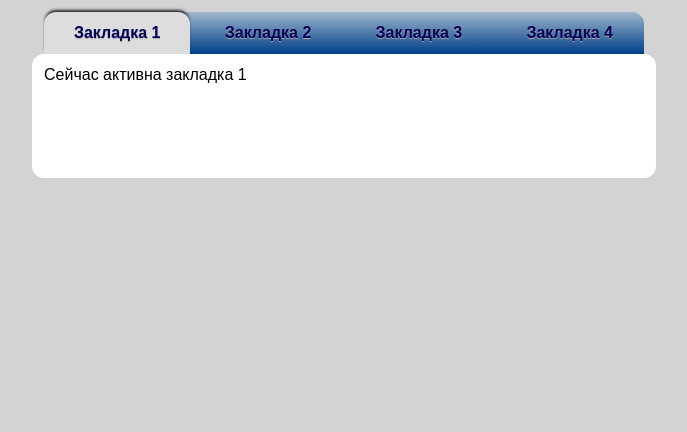
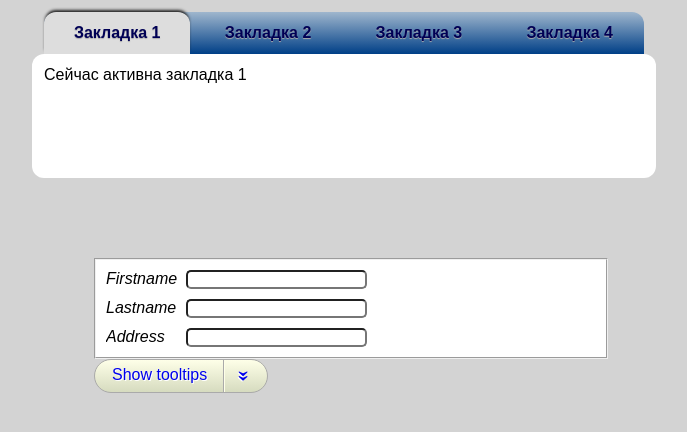
Before and after one commit to alphavita/GoIT, a plain HTML site: page Tech Skills/JS-Module 7-8/default.html in a window 1280 px wide. Shown: the whole page, without its empty margins (284-971 px from the left). Drawn offline with Linux system fonts and the light colour scheme.

Commit message:
working js 7-8

```diff
--- a/Tech Skills/JS-Module 7-8/css/default.css
+++ b/Tech Skills/JS-Module 7-8/css/default.css
@@ -9,6 +9,9 @@ body {
     font-size: 16px;
     width:100%;
 }
+
+/* ДЗ 7-8, часть 1*/
+
 .container {
     width: 800px;
     margin-left: auto;
@@ -80,3 +83,87 @@ body {
 .selected-pane{
     display: block;
 }
+
+
+
+/* ДЗ 7-8, часть 2*/
+
+.questionnaire{
+    margin: 80px auto;
+    width: 500px;
+}
+.questionnaire fieldset {
+    padding-top: 10px;
+    background-color: white;
+}
+.questionnaire__question {
+    display: block;
+    width: 500px;
+    margin-left: 10px;
+    margin-bottom: 10px;
+    clear: both;
+    overflow: hidden;
+    text-align: right;
+}
+.questionnaire__name{
+    float: left;
+    text-align: left;
+    width: 80px;
+    font-style: oblique;
+}
+.questionnaire__control{
+    float: left;
+    border-radius: 5px;
+}
+.questionnaire__tooltip {
+    float: left;
+    border: 1px solid grey;
+    border-radius: 7px;
+    margin-left: 30px;
+    padding: 0 9px;
+    font-size: 12px;
+    color: darkblue;
+    box-shadow: 5px 11px 2px 0px black;
+    background-color: lightgrey;
+    opacity: 0.7;
+    display: none;
+}
+.show-all {
+  display: inline-block;
+    text-shadow: 1px 1px #fff;
+    text-decoration: none;
+    padding: 3px 17px;
+    border: 1px solid #aaa;
+    border-radius: 100px;
+    outline: none;
+    background: #d6dbbf no-repeat;
+    background-image: linear-gradient(to left, #aaa, #aaa), linear-gradient(to left, #feffe8, #feffe8), linear-gradient(#feffe8, #d6dbbf);
+    background-position: calc(100% - 43px) 0, calc(100% - 42px) 0, 0 0;
+    background-size: 1px 100%, 1px 100%, auto auto;
+    overflow: hidden;
+}
+.show-all:after {
+  content: "\bb";
+  position: relative;
+  bottom: 0;
+  display: inline-block;
+  margin-left: 1.4em;
+  vertical-align: middle;
+  font-family: "Times","Times New Roman","serif","sans-serif","EmojiSymbols";
+  font-weight: 700;
+  font-size: 140%;
+  -webkit-transform: rotate(90deg);
+  transform: rotate(90deg);
+}
+.show-all:hover {
+  background-color: #fdfd9f;
+  background-image:
+   linear-gradient(to left, #aaa, #aaa),
+   linear-gradient(to left, #feffe8, #feffe8),
+   linear-gradient(#fffce7, #fdfd9f);
+}
+.show-all:active:after {
+/*  bottom: -1.2em; */
+    content: "O";
+    transition: .3s;
+}
--- a/Tech Skills/JS-Module 7-8/default.html
+++ b/Tech Skills/JS-Module 7-8/default.html
@@ -25,5 +25,25 @@
             <p class="pane" id="content-tab-fourth">Сейчас активна закладка 4</p>
         </div>
     </div>
+    <form class="questionnaire">
+        <fieldset>
+            <label class="questionnaire__question">
+                <p class="questionnaire__name">Firstname</p>
+                <input class="questionnaire__control" type="text" id="firstname" name="firstname" />
+                <p class="questionnaire__tooltip">Please provide your firstname.</p>
+            </label>
+            <label class="questionnaire__question">
+                <p class="questionnaire__name">Lastname</p>
+                <input class="questionnaire__control" type="text" id="lastname" name="lastname" />
+                <p class="questionnaire__tooltip">Please provide also your lastname.</p>
+            </label>
+            <label class="questionnaire__question">
+                <p class="questionnaire__name">Address</p>
+                <input class="questionnaire__control" type="text" id="address" name="address" />
+                <p class="questionnaire__tooltip">Your home or work address.</p>
+            </label>
+        </fieldset>
+        <a href="#" class="show-all">Show tooltips</a>
+    </form>
 </body>
 </html>
--- a/Tech Skills/JS-Module 7-8/js/module7-8.js
+++ b/Tech Skills/JS-Module 7-8/js/module7-8.js
@@ -1,18 +1,41 @@
-/*  Сделал по мотивам https://webdesigntutsplus.s3.amazonaws.com/tuts/178_dynamicClassAssign/example/index.html */
 $(function () {
+
+    /*  Часть 1 код мой, оформление по мотивам https://webdesigntutsplus.s3.amazonaws.com/tuts/178_dynamicClassAssign/example/index.html  */
+
     $('.tabs__tab').on('click', function () {
         $('.selected-tab').removeClass('selected-tab');                 // может быть 0 или 1 вкладка активна
         $('.selected-pane').removeClass('selected-pane');
         $(this).addClass('selected-tab');
-        $('.tabs__tab').each(function (i,tabElement) {                  // ищем какая вкладка активна
+        $('.tabs__tab').each(function (i, tabElement) {                  // ищем какая вкладка активна
             if (tabElement.classList.contains('selected-tab')) {        // и визуализируем соответствующий абзац текста
                 $('.pane').eq(i).addClass('selected-pane');
             }
-        })
+        });
     });
 
- /* инициализация: активируем 1-ую слева закладку */
+    /* инициализация: активируем 1-ую слева закладку */
     $('.tabs__tab').eq(0).addClass('selected-tab');
     $('.pane').eq(0).addClass('selected-pane');
 
+
+
+
+/*        Часть 2       тут только кнопку красивую содрал и подшаманил, остальное сам     */
+
+    $('.show-all').on('click', function () {
+        var $buttonText = $('.show-all')[0].innerHTML;
+        if ($buttonText.indexOf('Show') >= 0) {
+            $('.questionnaire__tooltip').show(500);
+            $('.show-all')[0].innerHTML = $buttonText.replace('Show', 'Hide');
+        }
+        else {
+            $('.questionnaire__tooltip').hide(500);
+            $('.show-all')[0].innerHTML = $buttonText.replace('Hide', 'Show');
+        }
+    });
+    $('.questionnaire__control').on('focus', function () {
+        $('.questionnaire__tooltip').hide();
+        $('.show-all')[0].innerHTML = $('.show-all')[0].innerHTML.replace('Hide', 'Show'); // если было Show оно и останется
+
+    })
 });
```
Lines whose indentation alone changed are shown as unchanged.
